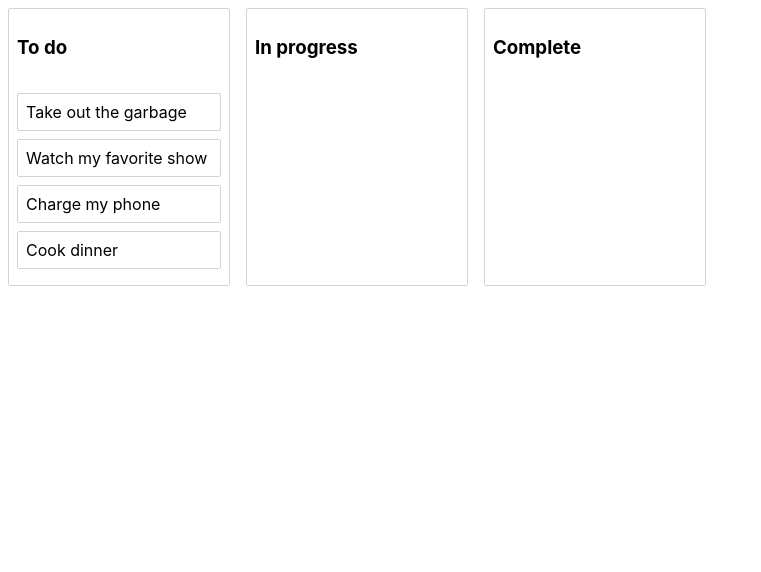
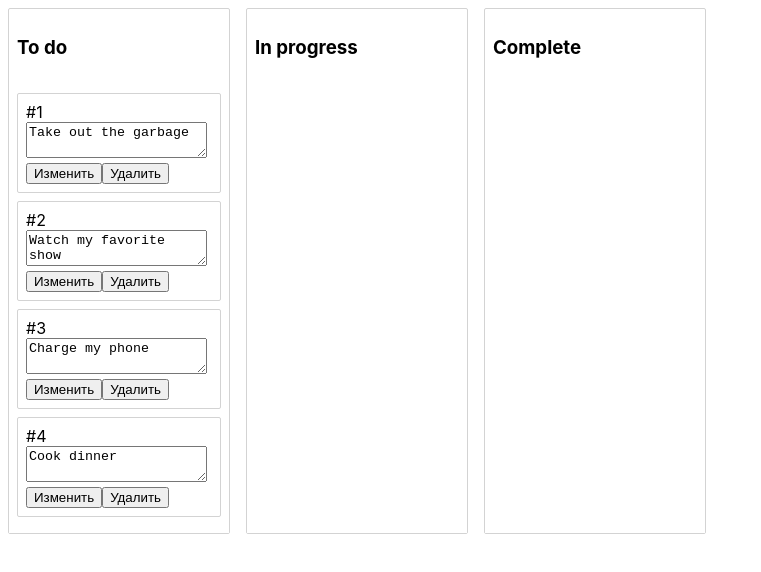
Before and after one commit to AntonNikolaevmyname/TodoReactApp, a React (Create React App) app in the folder todoreactapp/: page / in a window 1280 px wide. Shown: the top 572 px of the page, without its empty margins (0-761 px from the left). Built offline with nearby package versions, Linux system fonts and the light colour scheme.

Commit message:
Форма редактирования задач

```diff
--- a/todoreactapp/src/components/column.jsx
+++ b/todoreactapp/src/components/column.jsx
@@ -24,7 +24,7 @@ const TaskList = styled.div`
   flex-grow: 1;
   min-height: 100px;
 `;
-//<Task key={task.id} task={task} index={this.props.draggableId} />
+
 class InnerList extends React.Component {
   shouldComponentUpdate(nextProps) {
     if (nextProps.tasks === this.props.tasks) {
--- a/todoreactapp/src/components/task.jsx
+++ b/todoreactapp/src/components/task.jsx
@@ -1,6 +1,7 @@
 import React from 'react';
 import styled from 'styled-components';
 import { Draggable } from 'react-beautiful-dnd';
+import TaskEditor from './taskEditor'
 
 const Container = styled.div`
   border: 1px solid lightgrey;
@@ -24,7 +25,7 @@ export default class Task extends React.Component {
             ref={provided.innerRef}
             isDragging={snapshot.isDragging}
           >
-            {this.props.task.content}
+            <TaskEditor index={this.props.index} task={this.props.task}></TaskEditor>
           </Container>
         )}
       </Draggable>
--- /dev/null
+++ b/todoreactapp/src/components/taskEditor.jsx
@@ -0,0 +1,24 @@
+import React from 'react';
+//import styled from 'styled-components';
+
+export default class TaskEditor extends React.Component {
+
+    render() {
+        console.log(this.props)
+        const {index, task} = this.props
+        return (
+        <form>
+            <div>#{index + 1}</div>
+            <textarea defaultValue={task.content}></textarea>
+            <input
+            type="button"
+            value="Изменить"
+            onClick={() => console.log("CLICK Изменить")}></input>
+            <input
+            type="button"
+            value="Удалить"
+            onClick={() => console.log("CLICK Удалить")}></input>
+        </form>
+        )
+    }
+    }
--- a/todoreactapp/src/index.js
+++ b/todoreactapp/src/index.js
@@ -6,7 +6,8 @@ import reportWebVitals from './reportWebVitals';
 
 const root = createRoot(document.getElementById('root'));
 root.render(
-  // TODO: Стрикт мод ломает работу приложения
+  // TODO: Стрикт мод ломает работу приложения.
+  // Не обновляется компонент App после перезагрузки страницы
   //<React.StrictMode>
     <App />
   //</React.StrictMode>
```
